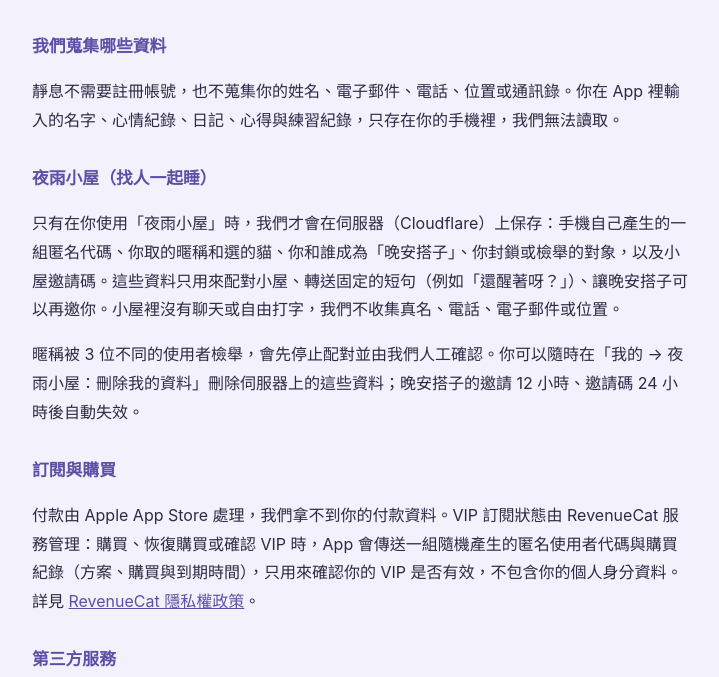
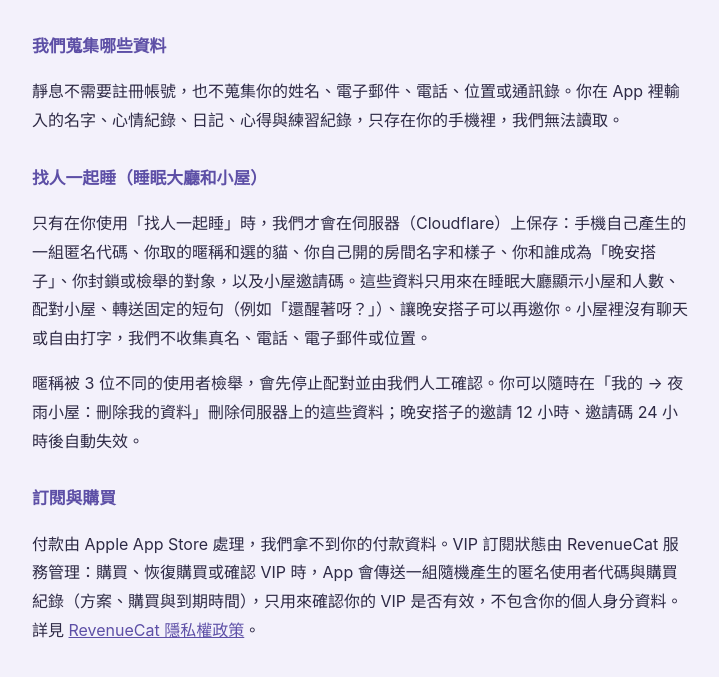
Before and after one commit to vhjcvccvf2-cell/bwk-data, a plain HTML site: page jingxi/privacy.html in a window 1280 px wide. Shown: the part 105-782 px from the top of the page, without its empty margins (278-997 px from the left). Drawn offline with Linux system fonts and the light colour scheme.

Commit message:
靜息隱私權：找人一起睡（睡眠大廳、自己開的房間名字）
Co-Authored-By: Claude Opus 5.5 <noreply@anthropic.com>
Claude-Session: https://claude.ai/code/session_01Hu4ZfyJ6t8qKHhyHonG142

```diff
--- a/jingxi/privacy.html
+++ b/jingxi/privacy.html
@@ -6,8 +6,8 @@ small{color:#7a7494}a{color:#5d4fa6}hr{border:0;border-top:1px solid #d9d4ee;mar
 <h1>靜息 隱私權政策</h1><small>最後更新：2026 年 11 月 24 日</small>
 <h2>我們蒐集哪些資料</h2>
 <p>靜息不需要註冊帳號，也不蒐集你的姓名、電子郵件、電話、位置或通訊錄。你在 App 裡輸入的名字、心情紀錄、日記、心得與練習紀錄，只存在你的手機裡，我們無法讀取。</p>
-<h2>夜雨小屋（找人一起睡）</h2>
-<p>只有在你使用「夜雨小屋」時，我們才會在伺服器（Cloudflare）上保存：手機自己產生的一組匿名代碼、你取的暱稱和選的貓、你和誰成為「晚安搭子」、你封鎖或檢舉的對象，以及小屋邀請碼。這些資料只用來配對小屋、轉送固定的短句（例如「還醒著呀？」）、讓晚安搭子可以再邀你。小屋裡沒有聊天或自由打字，我們不收集真名、電話、電子郵件或位置。</p>
+<h2>找人一起睡（睡眠大廳和小屋）</h2>
+<p>只有在你使用「找人一起睡」時，我們才會在伺服器（Cloudflare）上保存：手機自己產生的一組匿名代碼、你取的暱稱和選的貓、你自己開的房間名字和樣子、你和誰成為「晚安搭子」、你封鎖或檢舉的對象，以及小屋邀請碼。這些資料只用來在睡眠大廳顯示小屋和人數、配對小屋、轉送固定的短句（例如「還醒著呀？」）、讓晚安搭子可以再邀你。小屋裡沒有聊天或自由打字，我們不收集真名、電話、電子郵件或位置。</p>
 <p>暱稱被 3 位不同的使用者檢舉，會先停止配對並由我們人工確認。你可以隨時在「我的 → 夜雨小屋：刪除我的資料」刪除伺服器上的這些資料；晚安搭子的邀請 12 小時、邀請碼 24 小時後自動失效。</p>
 <h2>訂閱與購買</h2>
 <p>付款由 Apple App Store 處理，我們拿不到你的付款資料。VIP 訂閱狀態由 RevenueCat 服務管理：購買、恢復購買或確認 VIP 時，App 會傳送一組隨機產生的匿名使用者代碼與購買紀錄（方案、購買與到期時間），只用來確認你的 VIP 是否有效，不包含你的個人身分資料。詳見 <a href="https://www.revenuecat.com/privacy">RevenueCat 隱私權政策</a>。</p>
```
